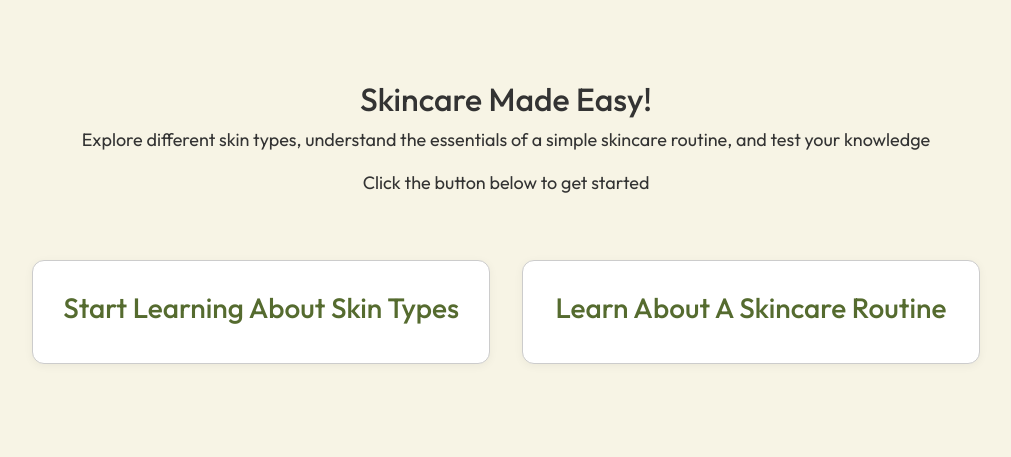
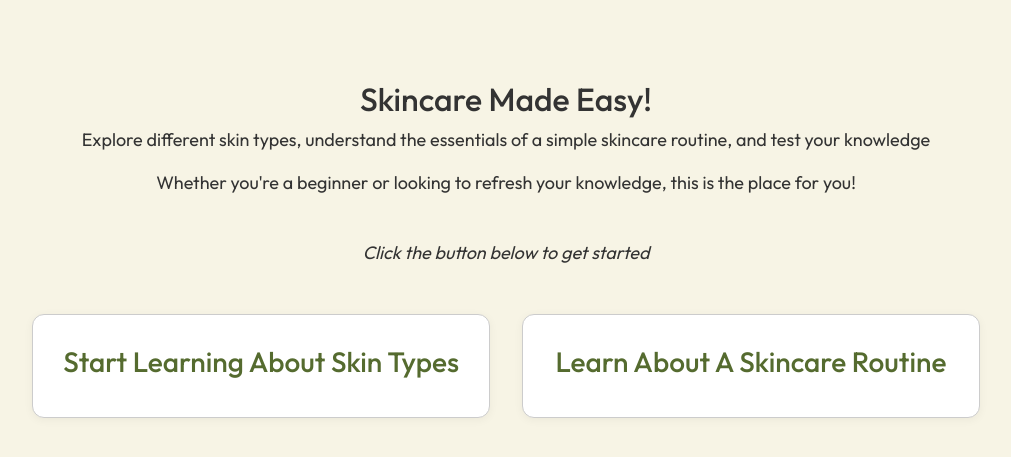
Before and after one commit to hibashaalan/skincareschool, a Flask app: page / in a window 1280 px wide. Shown: the part 62-519 px from the top of the page, without its empty margins (134-1145 px from the left). Run offline with Flask 3, Linux system fonts and the light colour scheme; some libraries are stand-ins or nearby versions.

Commit message:
fixed home

```diff
--- a/templates/home.html
+++ b/templates/home.html
@@ -3,10 +3,12 @@
 
   <h2>Skincare Made Easy!</h2>
   <p>Explore different skin types, understand the essentials of a simple skincare routine, and test your knowledge</p>
-  <p>Click the button below to get started</p>
+  <p>Whether you're a beginner or looking to refresh your knowledge, this is the place for you!</p>
 
+  <br>
   <!-- <button class="cta-button" onclick="location.href='skintype'">Get Started</button> -->
-
+  <div class="cta-container">
+    <p><em>Click the button below to get started</em></p>
     <div class="info-grid">
       <a href="skintype" class="info-card-link">
         <div class="info-card">
@@ -19,6 +21,7 @@
           <h3>Learn About A Skincare Routine</h3>
         </div>
       </a>
+    </div>
   <!--
     <a href="quiz1" class="info-card-link">
       <div class="info-card">
```
Lines whose indentation alone changed are shown as unchanged.
